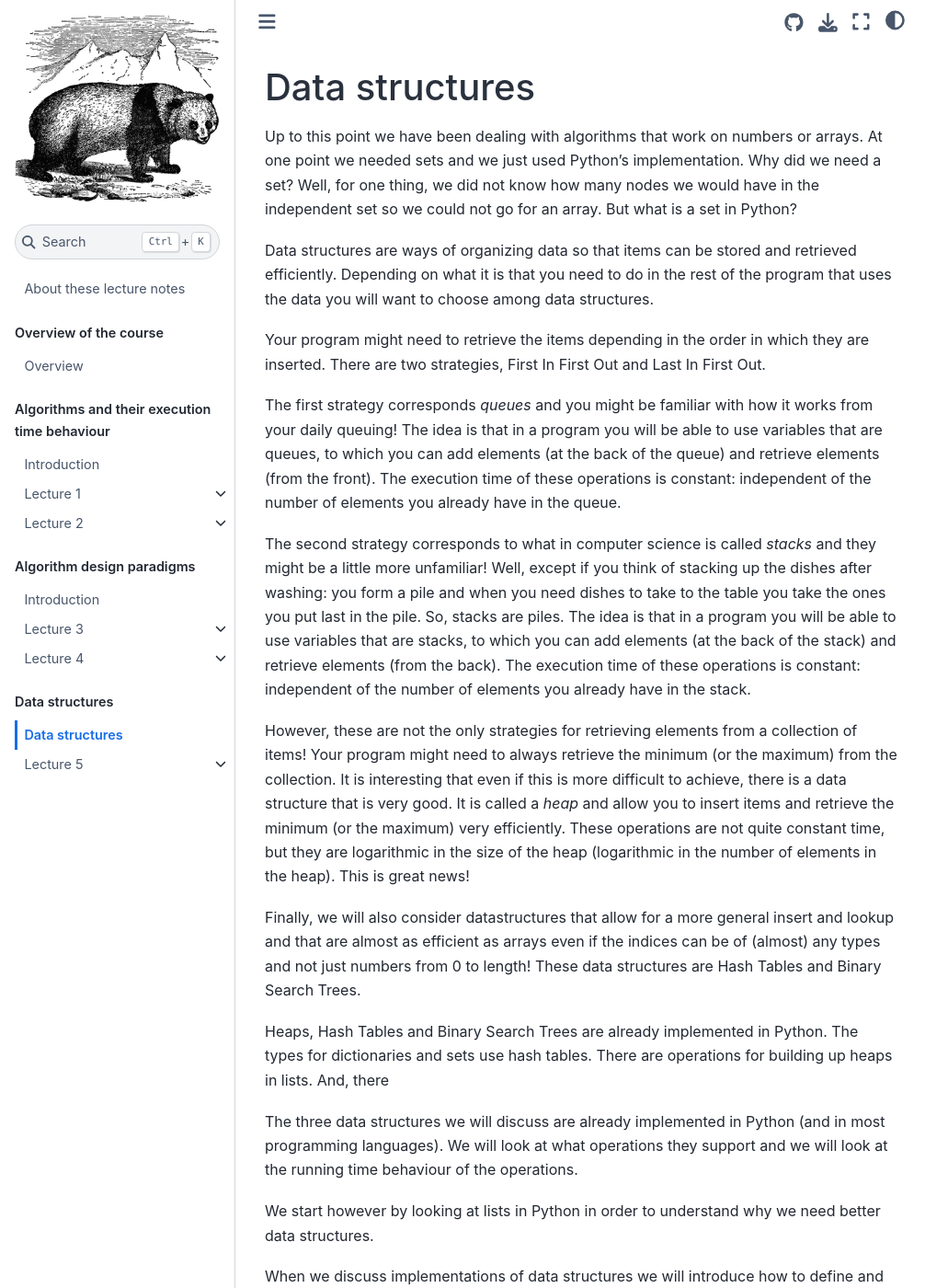
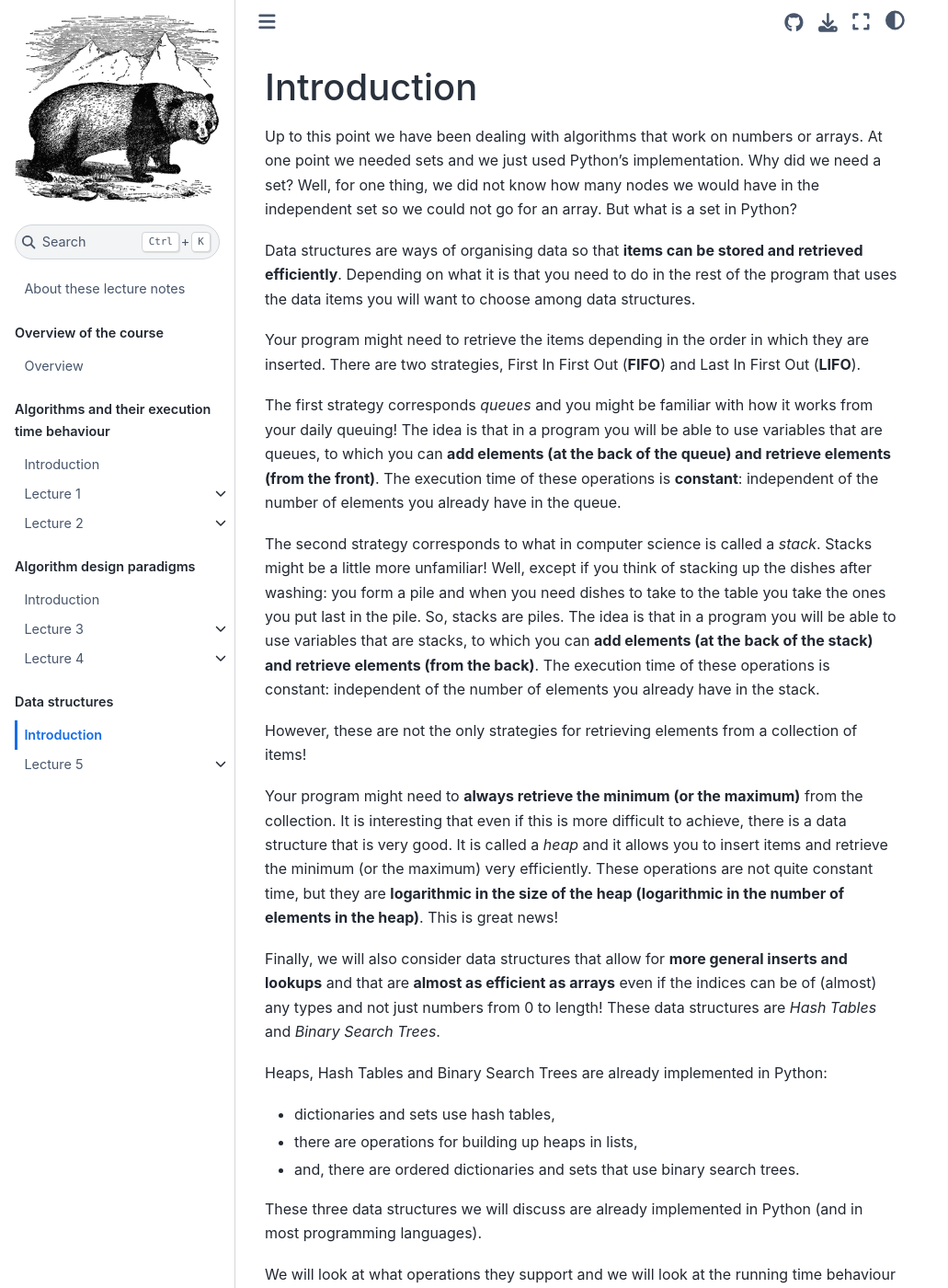
Before and after one commit to veronica-gaspes/PG2ML-lecture-notes, a Jupyter Book: the page built from ds/intro.md, in a window 1280 px wide and 1400 px high. Shown: the whole window at 92% size, without its empty margins (0-1031 px from the left). Built offline with Jupyter Book 1.0.4 settings and Sphinx 7.4.7 and the Sphinx Book theme 1.1.4, drawn with Linux system fonts in a browser that asks for light colours; pages that are not in the unit, such as notebooks, are missing from menus; some of the changed text lies outside the part shown.

Commit message:
intro data structures

```diff
--- a/_toc.yml
+++ b/_toc.yml
@@ -44,6 +44,7 @@ parts:
   - caption: Data structures
     chapters:
     - file: ds/intro
+
     - file: ds/lecture5
       sections:
       - file: ds/lists
--- a/ds/intro.md
+++ b/ds/intro.md
@@ -1,23 +1,30 @@
-# Data structures
+# Introduction
 
 Up to this point we have been dealing with algorithms that work on numbers or arrays. At one point we needed sets and we just used Python's implementation. Why did we need a set? Well, for one thing, we did not know how many nodes we would have in the independent set so we could not go for an array. But what is a set in Python?
 
-Data structures are ways of organizing data so that items can be stored and retrieved efficiently. Depending on what it is that you need to do in the rest of the program that uses the data you will want to choose among data structures.
+Data structures are ways of organising data so that **items can be stored and retrieved efficiently**. Depending on what it is that you need to do in the rest of the program that uses the data items you will want to choose among data structures.
 
-Your program might need to retrieve the items depending in the order in which they are inserted. There are two strategies, First In First Out and Last In First Out.
+Your program might need to retrieve the items depending in the order in which they are inserted. There are two strategies, First In First Out (**FIFO**) and Last In First Out (**LIFO**).
 
-The first strategy corresponds *queues*  and you might be familiar with how it works from your daily queuing! The idea is that in a program you will be able to use variables that are queues, to which you can add elements (at the back of the queue) and retrieve elements (from the front).  The execution time of these operations is constant: independent of the number of elements you already have in the queue.
+The first strategy corresponds *queues*  and you might be familiar with how it works from your daily queuing! The idea is that in a program you will be able to use variables that are queues, to which you can **add elements (at the back of the queue) and retrieve elements (from the front)**.  The execution time of these operations is **constant**: independent of the number of elements you already have in the queue.
 
-The second strategy corresponds to what in computer science is called *stacks* and they might be a little more unfamiliar! Well, except if you think of stacking up the dishes after washing: you form a pile and when you need dishes to take to the table you take the ones you put last in the pile. So, stacks are piles. The idea is that in a program you will be able to use variables that are stacks, to which you can add elements (at the back of the stack) and retrieve elements (from the back).  The execution time of these operations is constant: independent of the number of elements you already have in the stack.
+The second strategy corresponds to what in computer science is called a *stack*. Stacks might be a little more unfamiliar! Well, except if you think of stacking up the dishes after washing: you form a pile and when you need dishes to take to the table you take the ones you put last in the pile. So, stacks are piles. The idea is that in a program you will be able to use variables that are stacks, to which you can **add elements (at the back of the stack) and retrieve elements (from the back)**.  The execution time of these operations is constant: independent of the number of elements you already have in the stack.
 
-However, these are not the only strategies for retrieving elements from a collection of items! Your program might need to always retrieve the minimum (or the maximum) from the collection. It is interesting that even if this is more difficult to achieve, there is a data structure that is very good. It is called a *heap* and allow you to insert items and retrieve the minimum (or the maximum) very efficiently. These operations are not quite constant time, but they are logarithmic in the size of the heap (logarithmic in the number of elements in the heap). This is great news!
+However, these are not the only strategies for retrieving elements from a collection of items!
 
-Finally, we will also consider datastructures that allow for a more general insert and lookup and that are almost as efficient as arrays even if the indices can be of (almost) any types and not just numbers from 0 to length! These data structures are Hash Tables and Binary Search Trees.
+ Your program might need to **always retrieve the minimum (or the maximum)** from the collection. It is interesting that even if this is more difficult to achieve, there is a data structure that is very good. It is called a *heap* and it allows you to insert items and retrieve the minimum (or the maximum) very efficiently. These operations are not quite constant time, but they are **logarithmic in the size of the heap (logarithmic in the number of elements in the heap)**. This is great news!
 
-Heaps, Hash Tables and Binary Search Trees are already implemented in Python. The types for dictionaries and sets use  hash tables. There are operations for building up heaps in lists. And, there
+Finally, we will also consider data structures that allow for **more general inserts and lookups** and that are **almost as efficient as arrays** even if the indices can be of (almost) any types and not just numbers from 0 to length! These data structures are *Hash Tables* and *Binary Search Trees*.
 
-The three data structures we will discuss are already implemented in Python (and in most programming languages). We will look at what operations they support and we will look at the running time behaviour of the operations.
+Heaps, Hash Tables and Binary Search Trees are already implemented in Python:
+* dictionaries and sets use hash tables,
+* there are operations for building up heaps in lists,
+* and, there are ordered dictionaries and sets that use binary search trees.
 
-We start however by looking at lists in Python in order to understand why we need better data structures.
+These three data structures we will discuss are already implemented in Python (and in most programming languages).
+
+We will look at what operations they support and we will look at the running time behaviour of the operations.
+
+We start however by looking at lists in Python in order to understand why we need better data structures!
 
 When we discuss implementations of data structures we will introduce how to define and use *classes* in Python.
```
Also changed, not shown: ds/lecture5.md (+2 -7 lines), 12 other files.
